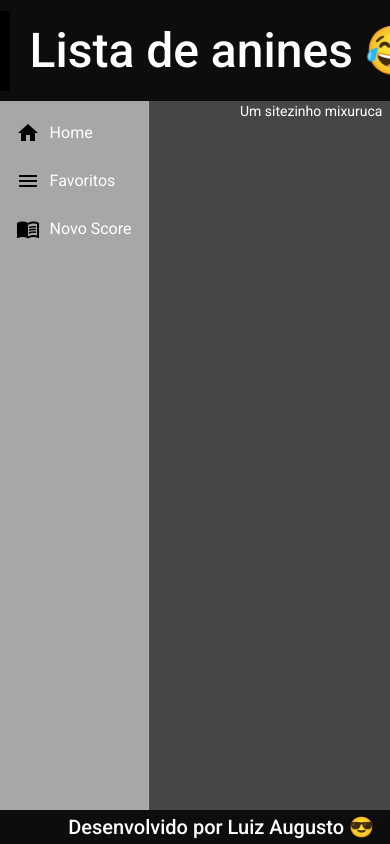
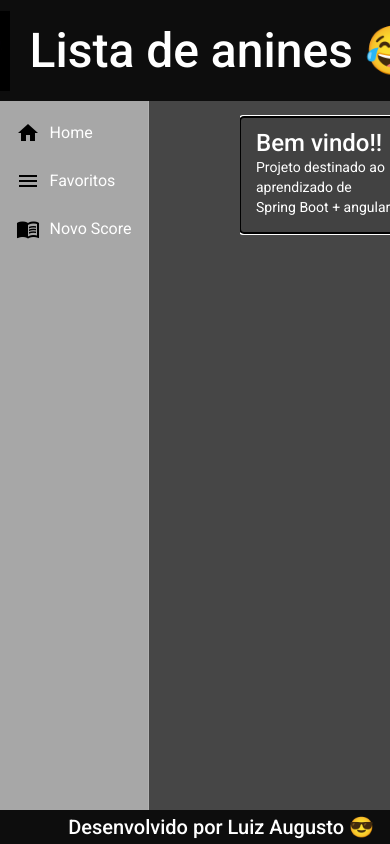
Before and after one commit to Adela1de/projeto_list_de_animes-front, an Angular app: page / in a window 390 px wide. Shown: the top 844 px of the page. Built offline with nearby package versions, Linux system fonts and the light colour scheme.

Commit message:
home component

```diff
--- a/src/app/app-routing.module.ts
+++ b/src/app/app-routing.module.ts
@@ -1,7 +1,13 @@
 import { NgModule } from '@angular/core';
 import { RouterModule, Routes } from '@angular/router';
+import { HomeComponent } from './components/views/home/home.component';
 
-const routes: Routes = [];
+const routes: Routes = [
+  {
+    path: '',
+    component: HomeComponent
+  }
+];
 
 @NgModule({
   imports: [RouterModule.forRoot(routes)],
--- a/src/app/components/template/nav/nav.component.html
+++ b/src/app/components/template/nav/nav.component.html
@@ -1,19 +1,27 @@
 <mat-sidenav-container class="container">
+
     <mat-sidenav mode="side" opened >
+
         <mat-nav-list>
-            <a mat-list-item>
+            <a routerLink="" mat-list-item>
                 <i class="material-icons">home</i> Home
             </a>
-            <a mat-list-item>
+            <a routerLink="/animes" mat-list-item>
                 <i class="material-icons">menu</i> Favoritos
             </a>
             <a mat-list-item>
                 <i class="material-icons">menu_book</i> Novo Score
             </a>
         </mat-nav-list>
+
     </mat-sidenav>
 
     <mat-sidenav-content>
-        Um sitezinho mixuruca
+
+        <router-outlet>
+
+        </router-outlet>
+
     </mat-sidenav-content>
+
 </mat-sidenav-container>
--- /dev/null
+++ b/src/app/components/views/home/home.component.css
@@ -0,0 +1,33 @@
+.home
+{
+    width: 95%;
+    margin: 1rem auto;
+    outline: auto;
+    border: 2rem;
+    border-top: 1rem;
+    color:black;
+}
+
+@media(max-width: 460px)
+{
+    .home{
+        width: 70%;
+    }
+}
+
+@media(max-width: 770px)
+{
+    .home{
+        width: 90%;
+    }
+}
+
+.title
+{
+    color: white;
+}
+
+.subtitle
+{
+    color: white;
+}
--- /dev/null
+++ b/src/app/components/views/home/home.component.html
@@ -0,0 +1,11 @@
+<mat-card class="home mat-elevation-zA">
+
+    <mat-card-title class="title">
+        Bem vindo!!
+    </mat-card-title>
+
+    <mat-card-subtitle class="subtitle">
+        Projeto destinado ao aprendizado de Spring Boot + angular
+    </mat-card-subtitle>
+
+</mat-card>
--- /dev/null
+++ b/src/app/components/views/home/home.component.ts
@@ -0,0 +1,15 @@
+import { Component, OnInit } from '@angular/core';
+
+@Component({
+  selector: 'app-home',
+  templateUrl: './home.component.html',
+  styleUrls: ['./home.component.css']
+})
+export class HomeComponent implements OnInit {
+
+  constructor() { }
+
+  ngOnInit(): void {
+  }
+
+}
```
Also changed, not shown: src/app/app.module.ts (+6 -2 lines).
